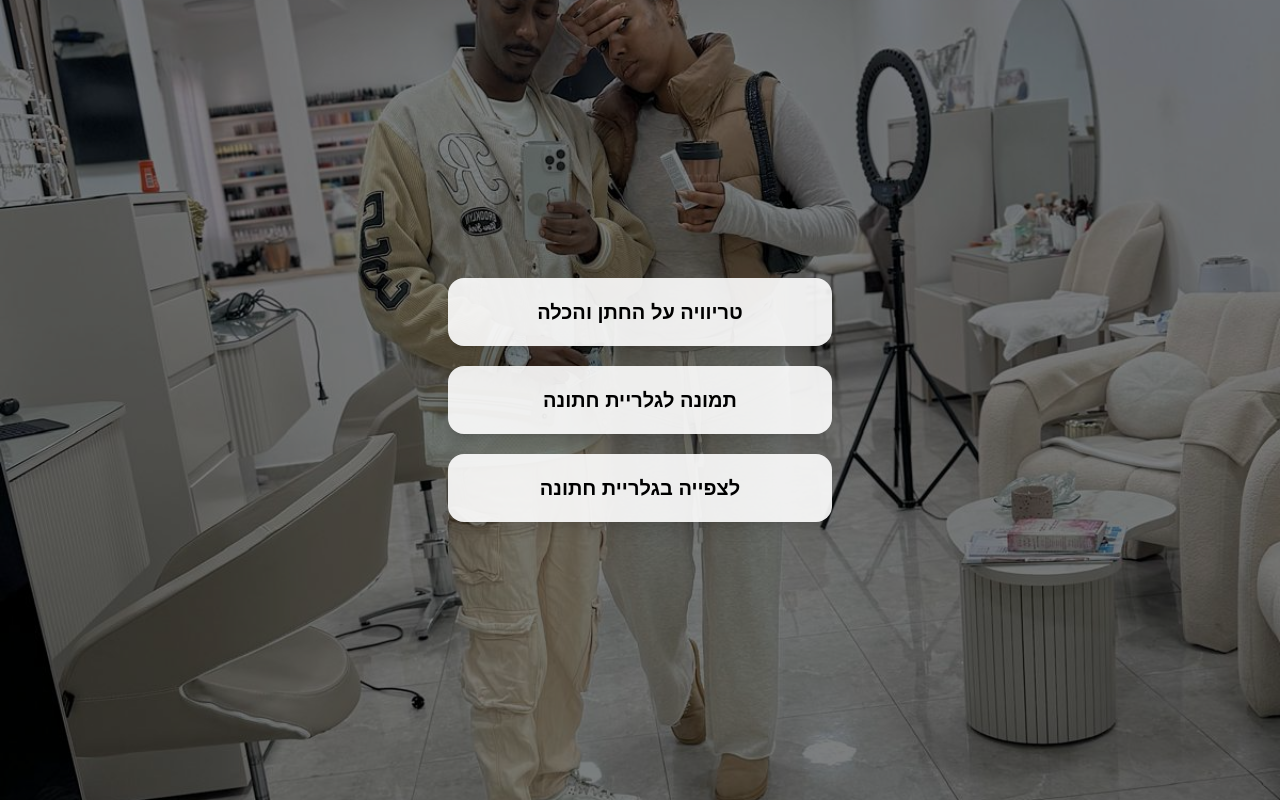
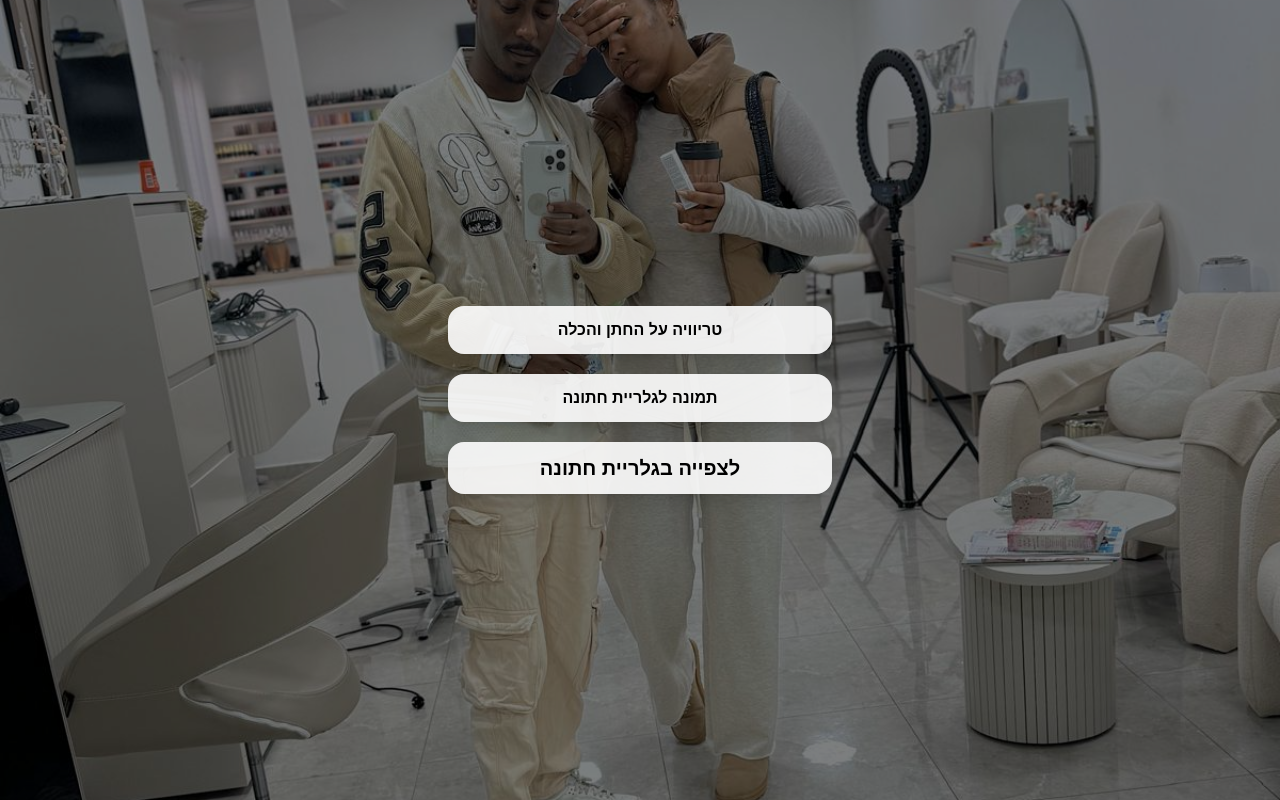
Before and after one commit to netanelman92-boop/wedding-hub, a Next.js app: page / in a window 1280 px wide. Built offline with nearby package versions, Linux system fonts and the light colour scheme.

Commit message:
Adjust button sizes

```diff
--- a/app/page.js
+++ b/app/page.js
@@ -13,19 +13,19 @@ export default function Home() {
 
       <div className="relative z-10 flex w-full max-w-sm flex-col gap-5">
         <Link href="/trivia">
-          <button className="w-full rounded-2xl bg-white/90 px-6 py-5 text-xl font-bold text-black shadow-lg">
+          <button className="w-full rounded-2xl bg-white/90 px-5 py-3 text-base font-bold text-black shadow-lg active:scale-95 transition">
             טריוויה על החתן והכלה
           </button>
         </Link>
 
         <Link href="/upload">
-          <button className="w-full rounded-2xl bg-white/90 px-6 py-5 text-xl font-bold text-black shadow-lg">
+          <button className="w-full rounded-2xl bg-white/90 px-5 py-3 text-base font-bold text-black shadow-lg active:scale-95 transition">
             תמונה לגלריית חתונה
           </button>
         </Link>
 
         <Link href="/gallery">
-          <button className="w-full rounded-2xl bg-white/90 px-6 py-5 text-xl font-bold text-black shadow-lg">
+          <button className="w-full rounded-2xl bg-white/90 px-5 py-3 text-xl font-bold text-black shadow-lg active:scale-95 transition">
             לצפייה בגלריית חתונה
           </button>
         </Link>
--- a/app/trivia/page.jsx
+++ b/app/trivia/page.jsx
@@ -37,7 +37,7 @@ export default function Trivia() {
   };
 
   const getMessage = () => {
-    if (score <= 1) return "וואלה... אנחנו צריכים לשבת יותר 😂";
+    if (score <= 1) return "וואלה... אנחנו צריכים לשבת יותר ";
     if (score <= 3) return "לא רע בכלל! אבל לא יזיק לשבת על איזה קפה 😎";
     if (score === 4) return "יפה מאוד! אתם באמת חברים טובים ❤️";
     return "ימלחיצים מה אתם עוקבים אחרינו?!! 🥂";
@@ -60,7 +60,7 @@ export default function Trivia() {
 
           <a
             href="/upload"
-            className="mt-4 rounded-2xl bg-black px-6 py-4 text-white font-bold shadow"
+            className="mt-4 rounded-2xl bg-black px-5 py-3 text-white font-bold shadow active:scale-95 transition"
           >
             המשך להעלאת תמונה 📸
           </a>
@@ -77,12 +77,12 @@ export default function Trivia() {
 
   return (
     <div
-      className="h-screen flex items-center justify-center p-6 text-center relative bg-cover bg-center"
+      className="h-screen flex items-center justify-center p-5 text-center relative bg-cover bg-center"
       style={{ backgroundImage: "url('/images/trivia-bg.jpeg')" }}
     >
       <div className="absolute inset-0 bg-black/50"></div>
 
-      <div className="relative z-10 flex w-full flex-col items-center gap-6 text-white">
+      <div className="relative z-10 flex w-full flex-col items-center gap-5 text-white">
         <a
           href="/"
           className="absolute top-0 right-0 rounded-full bg-white px-4 py-2 text-sm font-bold text-black shadow"
```
